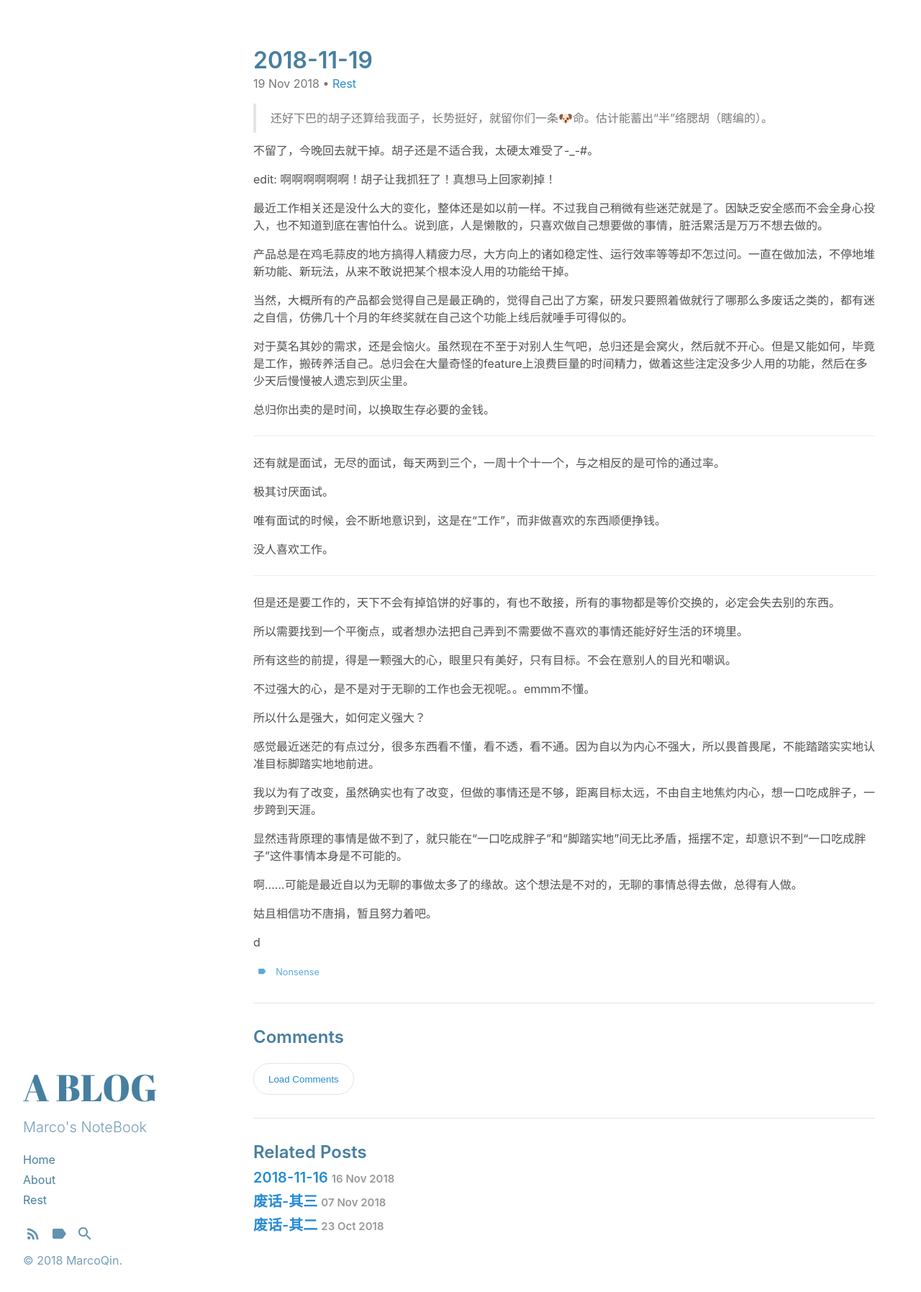
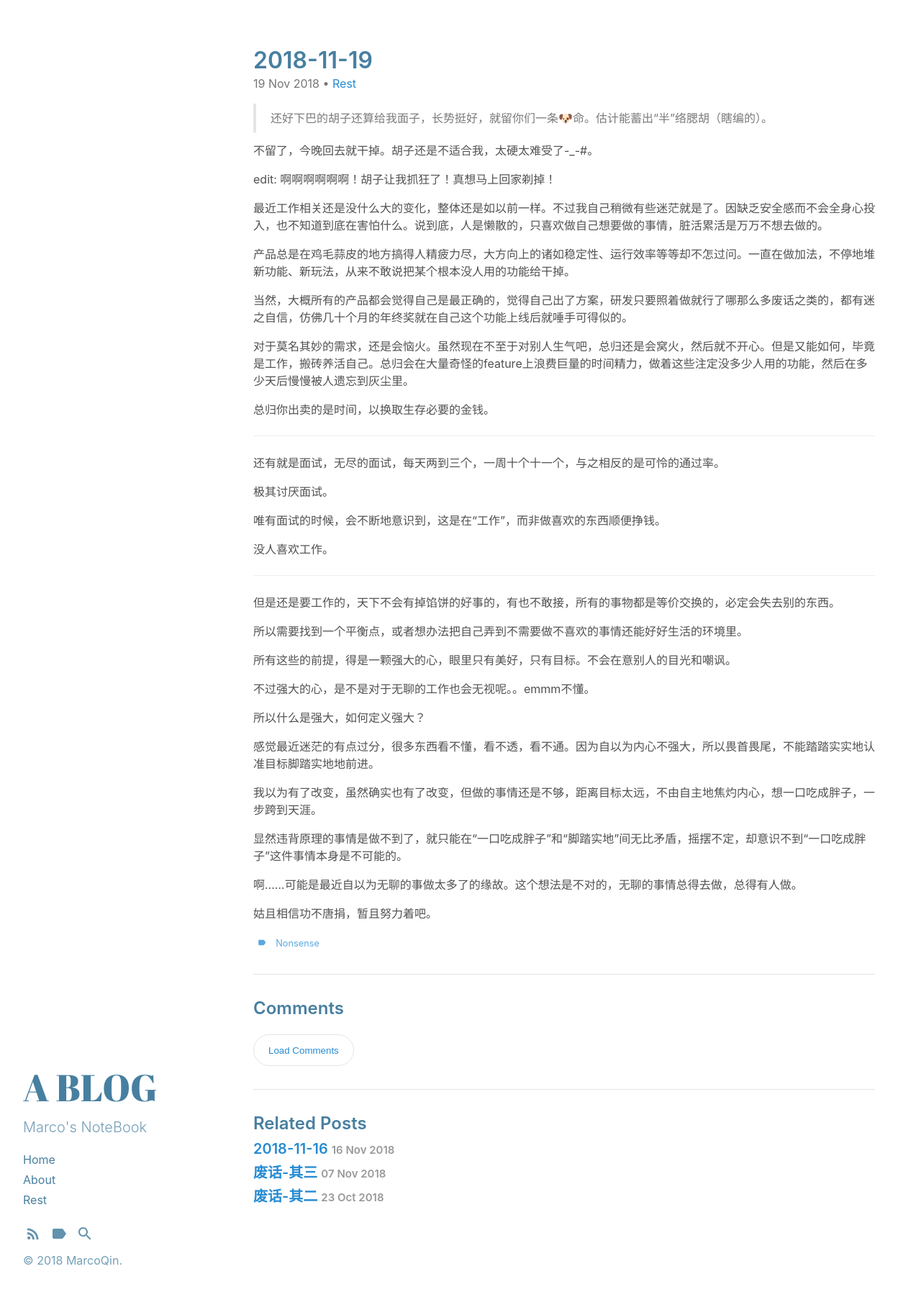
Before and after one commit to MarcoQin/MarcoQin.github.io, a Jekyll site: the page built from _posts/2018-11-19-1.md, in a window 1280 px wide. Shown: the whole page at 72% size. Built offline with Jekyll 4.4.1, drawn with Linux system fonts in a browser that asks for light colours.

Commit message:
fix typo

```diff
--- a/_posts/2018-11-19-1.md
+++ b/_posts/2018-11-19-1.md
@@ -53,5 +53,3 @@ edit: 啊啊啊啊啊啊！胡子让我抓狂了！真想马上回家剃掉！
 啊……可能是最近自以为无聊的事做太多了的缘故。这个想法是不对的，无聊的事情总得去做，总得有人做。
 
 姑且相信功不唐捐，暂且努力着吧。
-
-d
```
